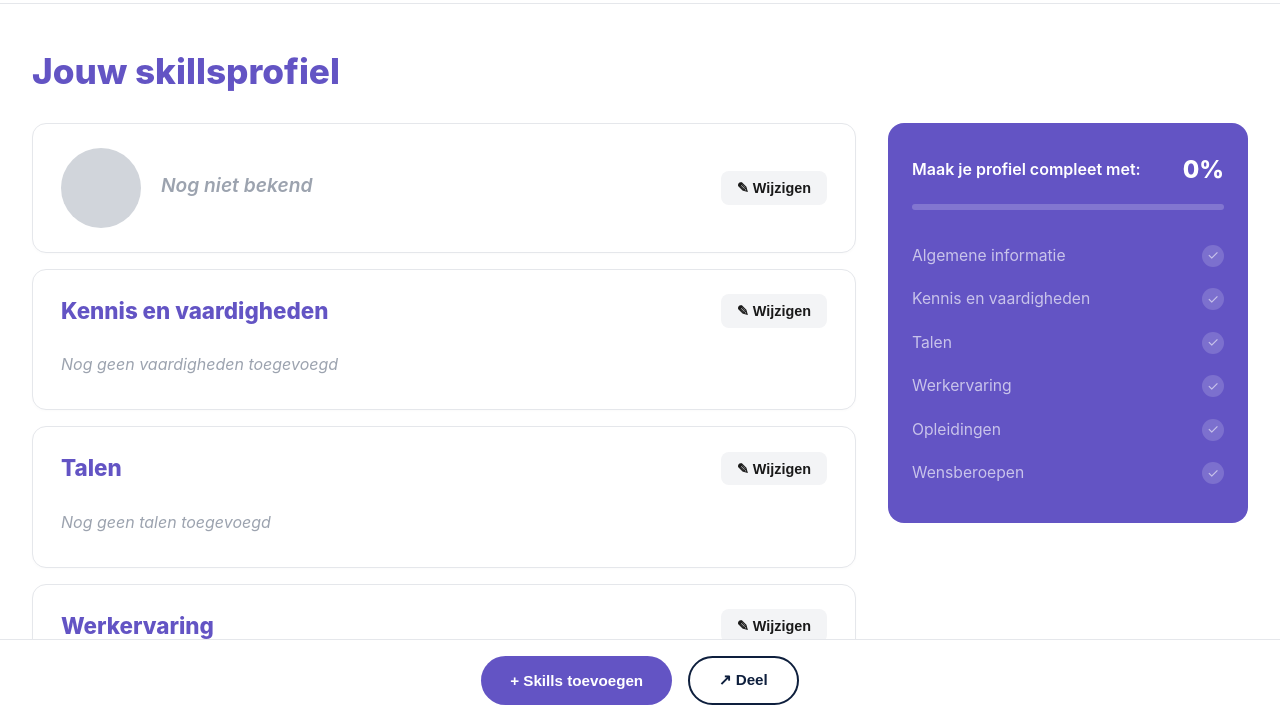
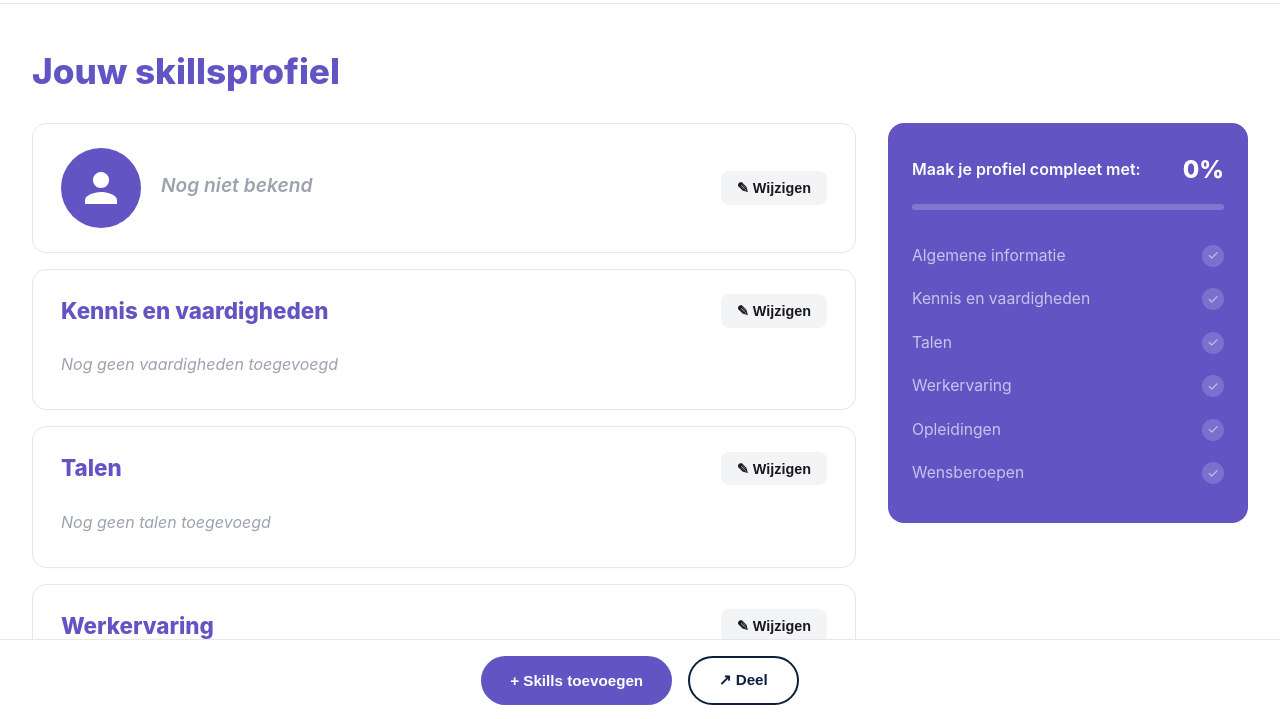
Before and after one commit to arryaetil/skilddemo, a website: page public/index.html in a window 1280 px wide. Shown: the part 79-798 px from the top of the page. Drawn offline with Linux system fonts and the light colour scheme; no server answers; a script that the page names is missing.

Commit message:
Integrate new index.html: purple avatar with SVG user icon

```diff
--- a/public/index.html
+++ b/public/index.html
@@ -165,8 +165,11 @@
       width: 80px;
       height: 80px;
       border-radius: 50%;
-      background: #d1d5db;
+      background: var(--skilld-purple);
       flex-shrink: 0;
+      display: flex;
+      align-items: center;
+      justify-content: center;
     }
     .naw-info { flex: 1; }
     .naw-name {
@@ -478,7 +481,11 @@
         <!-- NAW -->
         <section class="card" id="card-naw">
           <div class="naw">
-            <div class="naw-avatar"></div>
+            <div class="naw-avatar">
+              <svg xmlns="http://www.w3.org/2000/svg" width="40" height="40" viewBox="0 0 24 24" fill="white">
+                <path d="M12 12c2.7 0 4.8-2.1 4.8-4.8S14.7 2.4 12 2.4 7.2 4.5 7.2 7.2 9.3 12 12 12zm0 2.4c-3.2 0-9.6 1.6-9.6 4.8v2.4h19.2v-2.4c0-3.2-6.4-4.8-9.6-4.8z"/>
+              </svg>
+            </div>
             <div class="naw-info">
               <div class="naw-name empty" id="naw-name">Nog niet bekend</div>
               <div class="naw-meta" id="naw-email"></div>
```
